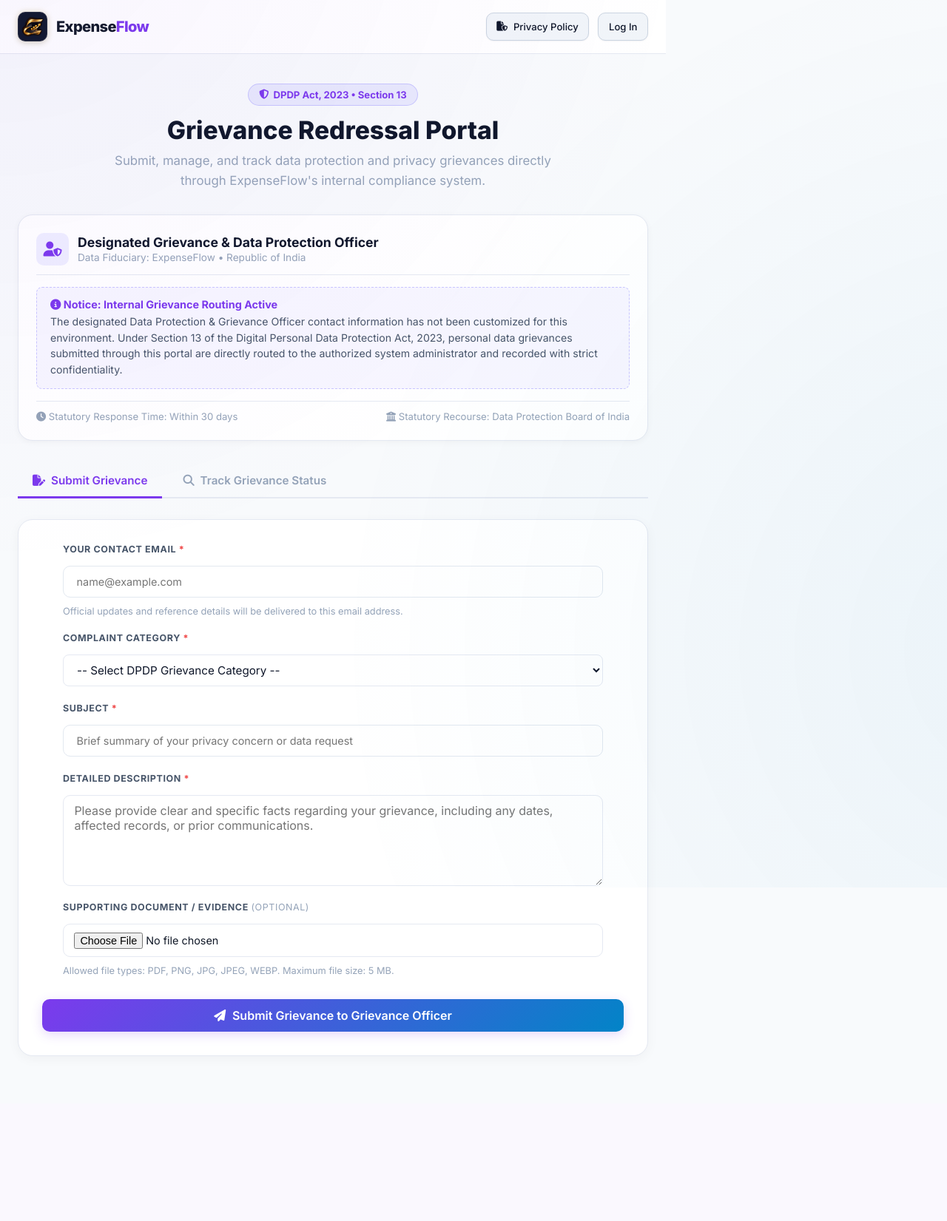
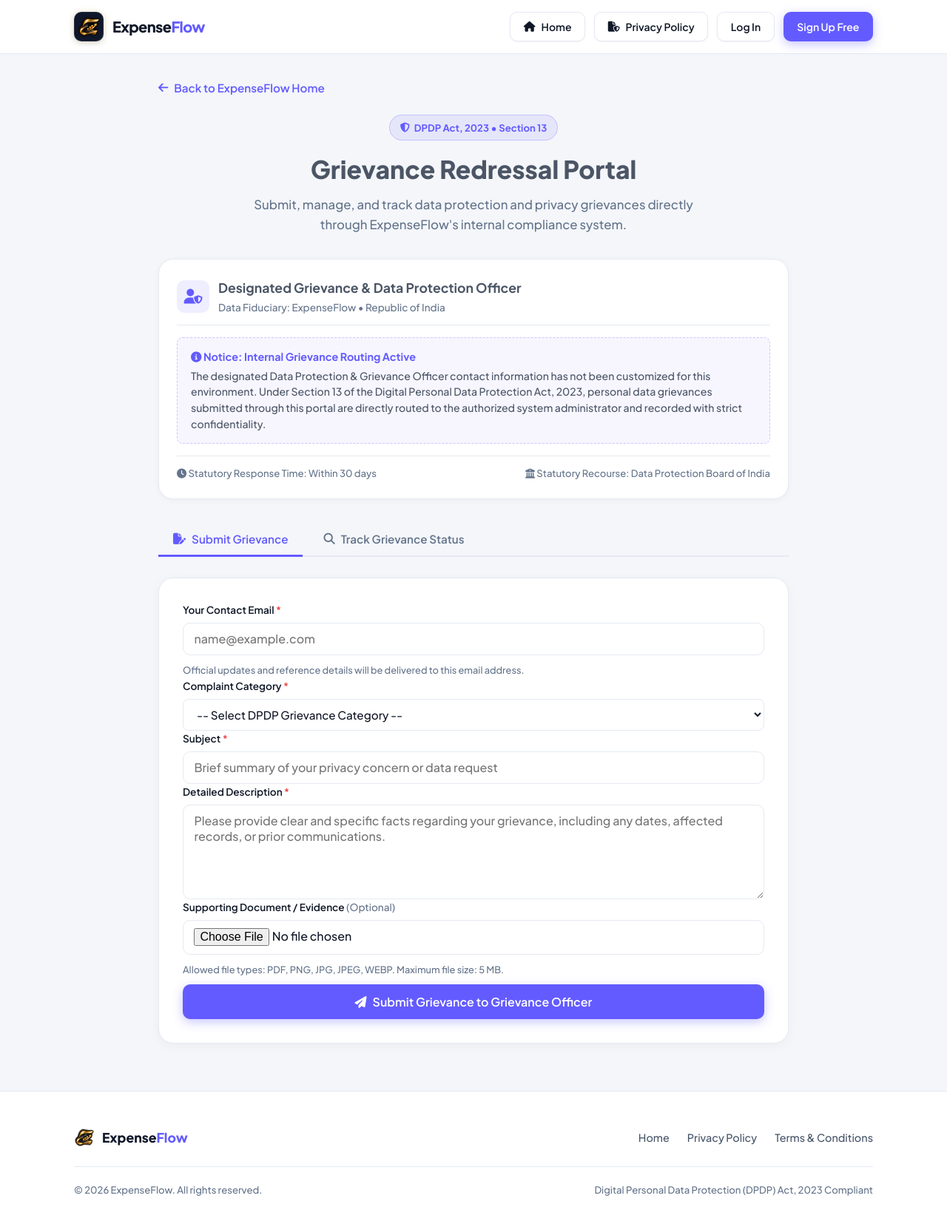
Before and after one commit to melstonjaiselsequeira/Expense-tracker, a Flask app: page /grievance in a window 1280 px wide. Shown: the whole page at 74% size. Before the commit the page ends 1428 px from the top, so only its background shows below. Run offline with Flask 3, Linux system fonts and the light colour scheme; some libraries are stand-ins or nearby versions.

Commit message:
grievnce center

```diff
--- a/templates/grievance.html
+++ b/templates/grievance.html
@@ -13,35 +13,73 @@
     <link rel="apple-touch-icon" href="/static/img/apple-touch-icon.png">
     <link rel="stylesheet" href="https://cdnjs.cloudflare.com/ajax/libs/font-awesome/6.5.1/css/all.min.css">
     <link rel="stylesheet" href="/static/css/landing.css">
-    <link rel="stylesheet" href="/static/css/style.css?v=2.3">
     <style>
+        html, body {
+            margin: 0;
+            padding: 0;
+            width: 100% !important;
+            min-height: 100vh;
+            display: block !important;
+            background-color: var(--bg-canvas, #f8fafc) !important;
+        }
+
         .grievance-wrapper {
             min-height: 100vh;
-            background-color: var(--bg-body, #f8fafc);
+            width: 100% !important;
+            background-color: var(--bg-canvas, #f8fafc);
             display: flex;
             flex-direction: column;
+            align-items: center;
+            box-sizing: border-box;
         }
 
         .grievance-navbar {
+            width: 100% !important;
             background: #ffffff;
             border-bottom: 1px solid var(--border-light, #e2e8f0);
             padding: 1rem 1.5rem;
+            box-sizing: border-box;
         }
 
         .grievance-nav-container {
             max-width: 1080px;
             margin: 0 auto;
+            width: 100%;
             display: flex;
             justify-content: space-between;
             align-items: center;
+            box-sizing: border-box;
         }
 
         .grievance-main-content {
             max-width: 900px;
-            margin: 2.5rem auto 4rem;
+            margin: 2rem auto 4rem;
             padding: 0 1.5rem;
             width: 100%;
             box-sizing: border-box;
+        }
+
+        .auth-alert {
+            padding: 12px 16px;
+            border-radius: 8px;
+            font-size: 0.9rem;
+            margin-bottom: 18px;
+            display: none;
+            line-height: 1.5;
+        }
+
+        .auth-alert.error {
+            background: #fef2f2;
+            border: 1px solid #fecaca;
+            color: #991b1b;
+            display: block;
+        }
+
+        .auth-alert.success {
+            background: #ecfdf5;
+            border: 1px solid #a7f3d0;
+            color: #065f46;
+            display: block;
         }
 
         .grievance-header-card {
@@ -159,7 +197,7 @@
     </style>
 </head>
 
-<body>
+<body class="landing-body">
     <div class="grievance-wrapper">
         <!-- Top Navigation -->
         <header class="grievance-navbar">
@@ -171,11 +209,13 @@
                     <span class="brand-name">Expense<span class="brand-highlight">Flow</span></span>
                 </a>
                 <div style="display: flex; align-items: center; gap: 12px;">
+                    <a href="/" class="btn btn-secondary btn-sm"><i class="fas fa-home"></i> Home</a>
                     <a href="/privacy" class="btn btn-secondary btn-sm"><i class="fas fa-file-shield"></i> Privacy Policy</a>
                     {% if current_user.is_authenticated %}
                     <a href="/dashboard" class="btn btn-primary btn-sm"><i class="fas fa-chart-pie"></i> Open Dashboard</a>
                     {% else %}
                     <a href="/login" class="btn btn-secondary btn-sm">Log In</a>
+                    <a href="/register" class="btn btn-primary btn-sm">Sign Up Free</a>
                     {% endif %}
                 </div>
             </div>
@@ -183,6 +223,13 @@
 
         <!-- Main Content -->
         <main class="grievance-main-content">
+            <!-- Back Navigation -->
+            <div class="legal-back-nav" style="margin-bottom: 1.5rem;">
+                <a href="/" style="display: inline-flex; align-items: center; gap: 8px; color: var(--accent, #635bff); text-decoration: none; font-weight: 600; font-size: 0.95rem;">
+                    <i class="fas fa-arrow-left"></i> Back to ExpenseFlow Home
+                </a>
+            </div>
+
             <!-- Header Title -->
             <div class="grievance-header-card">
                 <span class="grievance-badge">
@@ -436,6 +483,27 @@
             </div>
             {% endif %}
         </main>
+
+        <!-- Centered Footer -->
+        <footer class="landing-footer" style="width: 100%; margin-top: auto; border-top: 1px solid var(--border-light, #e2e8f0); background: #ffffff; padding: 3rem 1.5rem 2rem;">
+            <div style="max-width: 1080px; margin: 0 auto; width: 100%; box-sizing: border-box;">
+                <div style="display: flex; flex-wrap: wrap; justify-content: space-between; align-items: center; gap: 1.5rem; padding-bottom: 1.5rem; border-bottom: 1px solid var(--border-light, #f1f5f9);">
+                    <div style="display: flex; align-items: center; gap: 10px;">
+                        <img src="/static/img/logo.png" alt="ExpenseFlow Logo" style="height: 28px; width: auto;">
+                        <span style="font-weight: 800; font-size: 1.1rem; color: var(--text-primary, #0f172a);">Expense<span style="color: var(--accent, #635bff);">Flow</span></span>
+                    </div>
+                    <div style="display: flex; flex-wrap: wrap; gap: 1.5rem; font-size: 0.9rem;">
+                        <a href="/" style="color: var(--text-secondary, #475569); text-decoration: none; font-weight: 500;">Home</a>
+                        <a href="/privacy" style="color: var(--text-secondary, #475569); text-decoration: none; font-weight: 500;">Privacy Policy</a>
+                        <a href="/terms" style="color: var(--text-secondary, #475569); text-decoration: none; font-weight: 500;">Terms &amp; Conditions</a>
+                    </div>
+                </div>
+                <div style="display: flex; flex-wrap: wrap; justify-content: space-between; align-items: center; gap: 1rem; padding-top: 1.25rem; font-size: 0.82rem; color: var(--text-muted, #94a3b8);">
+                    <div>&copy; 2026 ExpenseFlow. All rights reserved.</div>
+                    <div>Digital Personal Data Protection (DPDP) Act, 2023 Compliant</div>
+                </div>
+            </div>
+        </footer>
     </div>
 
     <script>
--- a/templates/index.html
+++ b/templates/index.html
@@ -73,7 +73,7 @@
                     <li><a href="#how-it-works" class="nav-item">How It Works</a></li>
                     <li><a href="#dashboard-preview" class="nav-item">Preview</a></li>
                     <li><a href="#about" class="nav-item">About</a></li>
-                    <li><a href="#support" class="nav-item" id="open-contact-nav" role="button">Support</a></li>
+                    <!-- <li><a href="#support" class="nav-item" id="open-contact-nav" role="button">Support</a></li> -->
                 </ul>
             </nav>
             {% endif %}
--- a/templates/privacy.html
+++ b/templates/privacy.html
@@ -332,7 +332,7 @@
             <div class="legal-highlight-box">
                 <strong>Grievance &amp; Data Protection Officer:</strong><br>
                 ExpenseFlow Privacy &amp; Compliance Team<br>
-                Official Contact Email: nmj.kompany@gmail.com<br>
+                Official Contact Email: nmj.kompany@gmail.com <br>
                 Internal Grievance Portal: <a href="/grievance" style="font-weight: 700; color: var(--accent);"><i class="fas fa-shield-halved"></i> Contact Grievance Officer / Submit Grievance Online</a><br>
                 Statutory Response Time: Immediate digital acknowledgement with unique reference number; formal resolution within 30 days in accordance with DPDP regulations.
             </div>
```
